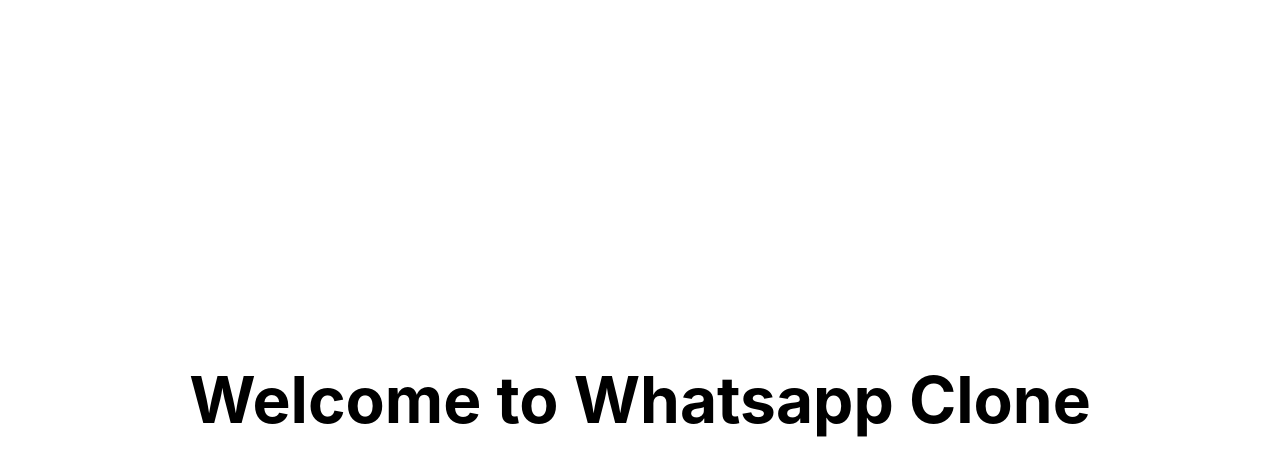
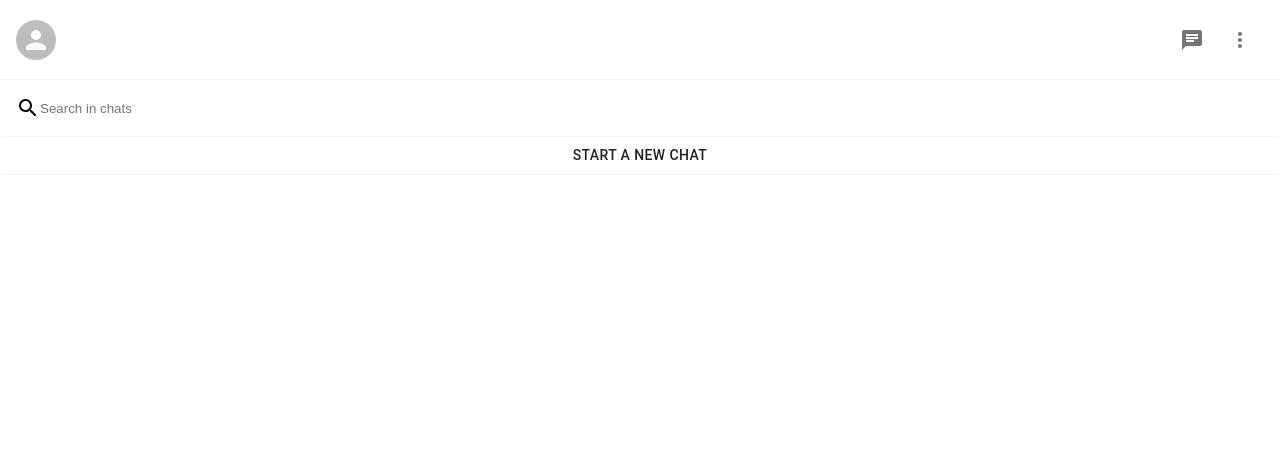
Before and after one commit to adnanhakim/nextjs-whatsapp-clone, a Next.js app: page / in a window 1280 px wide. Shown: the top 476 px of the page. Built offline with nearby package versions, Linux system fonts and the light colour scheme.

Commit message:
Sidebar 50% done + Firebase added

```diff
--- /dev/null
+++ b/components/Sidebar.js
@@ -0,0 +1,92 @@
+import { Avatar, Button, IconButton } from '@material-ui/core';
+import styled from 'styled-components';
+import ChatIcon from '@material-ui/icons/Chat';
+import MoreVertIcon from '@material-ui/icons/MoreVert';
+import SearchIcon from '@material-ui/icons/Search';
+import * as EmailValidator from 'email-validator';
+
+function Sidebar() {
+   function createChat() {
+      const input = prompt(
+         'Please enter an email address for the user you wish to chat with'
+      );
+
+      if (!input) return null;
+
+      if (EmailValidator.validate(input)) {
+         // TODO: Add chat to db
+      }
+   }
+
+   return (
+      <Container>
+         <Header>
+            <UserAvatar />
+
+            <IconsContainer>
+               <IconButton>
+                  <ChatIcon />
+               </IconButton>
+               <IconButton>
+                  <MoreVertIcon />
+               </IconButton>
+            </IconsContainer>
+         </Header>
+
+         <Search>
+            <SearchIcon />
+            <SearchInput placeholder="Search in chats" />
+         </Search>
+
+         <SidebarButton onclick={createChat}>Start a new chat</SidebarButton>
+      </Container>
+   );
+}
+
+export default Sidebar;
+
+const Container = styled.div``;
+
+const Header = styled.div`
+   display: flex;
+   position: sticky;
+   top: 0;
+   background-color: white;
+   z-index: 1;
+   justify-content: space-between;
+   align-items: center;
+   padding: 1rem;
+   height: 5rem;
+   border-bottom: 1px solid whitesmoke;
+`;
+
+const UserAvatar = styled(Avatar)`
+   cursor: pointer;
+
+   :hover {
+      opacity: 0.8;
+   }
+`;
+
+const IconsContainer = styled.div``;
+
+const Search = styled.div`
+   display: flex;
+   align-items: center;
+   padding: 1rem;
+   border-radius: 2px;
+`;
+
+const SearchInput = styled.input`
+   outline: none;
+   border: none;
+   flex: 1;
+`;
+
+const SidebarButton = styled(Button)`
+   width: 100%;
+   &&& {
+      border-top: 1px solid whitesmoke;
+      border-bottom: 1px solid whitesmoke;
+   }
+`;
--- a/package.json
+++ b/package.json
@@ -8,6 +8,10 @@
     "start": "next start"
   },
   "dependencies": {
+    "@material-ui/core": "^4.11.3",
+    "@material-ui/icons": "^4.11.2",
+    "email-validator": "^2.0.4",
+    "firebase": "^8.3.2",
     "next": "10.1.3",
     "react": "17.0.2",
     "react-dom": "17.0.2",
--- a/pages/index.js
+++ b/pages/index.js
@@ -1,15 +1,15 @@
 import Head from 'next/head';
-import styles from '../styles/Home.module.css';
+import Sidebar from '../components/Sidebar';
 
 export default function Home() {
    return (
-      <div className={styles.container}>
+      <div>
          <Head>
             <title>Whatsapp Clone</title>
             <link rel="icon" href="/favicon.ico" />
          </Head>
 
-         <h1 className={styles.title}>Welcome to Whatsapp Clone</h1>
+         <Sidebar />
       </div>
    );
 }
--- a/styles/Home.module.css
+++ /dev/null
@@ -1,122 +0,0 @@
-.container {
-  min-height: 100vh;
-  padding: 0 0.5rem;
-  display: flex;
-  flex-direction: column;
-  justify-content: center;
-  align-items: center;
-}
-
-.main {
-  padding: 5rem 0;
-  flex: 1;
-  display: flex;
-  flex-direction: column;
-  justify-content: center;
-  align-items: center;
-}
-
-.footer {
-  width: 100%;
-  height: 100px;
-  border-top: 1px solid #eaeaea;
-  display: flex;
-  justify-content: center;
-  align-items: center;
-}
-
-.footer img {
-  margin-left: 0.5rem;
-}
-
-.footer a {
-  display: flex;
-  justify-content: center;
-  align-items: center;
-}
-
-.title a {
-  color: #0070f3;
-  text-decoration: none;
-}
-
-.title a:hover,
-.title a:focus,
-.title a:active {
-  text-decoration: underline;
-}
-
-.title {
-  margin: 0;
-  line-height: 1.15;
-  font-size: 4rem;
-}
-
-.title,
-.description {
-  text-align: center;
-}
-
-.description {
-  line-height: 1.5;
-  font-size: 1.5rem;
-}
-
-.code {
-  background: #fafafa;
-  border-radius: 5px;
-  padding: 0.75rem;
-  font-size: 1.1rem;
-  font-family: Menlo, Monaco, Lucida Console, Liberation Mono, DejaVu Sans Mono,
-    Bitstream Vera Sans Mono, Courier New, monospace;
-}
-
-.grid {
-  display: flex;
-  align-items: center;
-  justify-content: center;
-  flex-wrap: wrap;
-  max-width: 800px;
-  margin-top: 3rem;
-}
-
-.card {
-  margin: 1rem;
-  flex-basis: 45%;
-  padding: 1.5rem;
-  text-align: left;
-  color: inherit;
-  text-decoration: none;
-  border: 1px solid #eaeaea;
-  border-radius: 10px;
-  transition: color 0.15s ease, border-color 0.15s ease;
-}
-
-.card:hover,
-.card:focus,
-.card:active {
-  color: #0070f3;
-  border-color: #0070f3;
-}
-
-.card h3 {
-  margin: 0 0 1rem 0;
-  font-size: 1.5rem;
-}
-
-.card p {
-  margin: 0;
-  font-size: 1.25rem;
-  line-height: 1.5;
-}
-
-.logo {
-  height: 1em;
-}
-
-@media (max-width: 600px) {
-  .grid {
-    width: 100%;
-    flex-direction: column;
-  }
-}
--- a/styles/globals.css
+++ b/styles/globals.css
@@ -12,5 +12,7 @@
 }
 
 * {
+   padding: 0;
+   margin: 0;
    box-sizing: border-box;
 }
```
Also changed, not shown: firebase.js (added, +21 -0 lines), 2 other files (tests, documents, lock files or other folders). Lines whose indentation alone changed are shown as unchanged.
